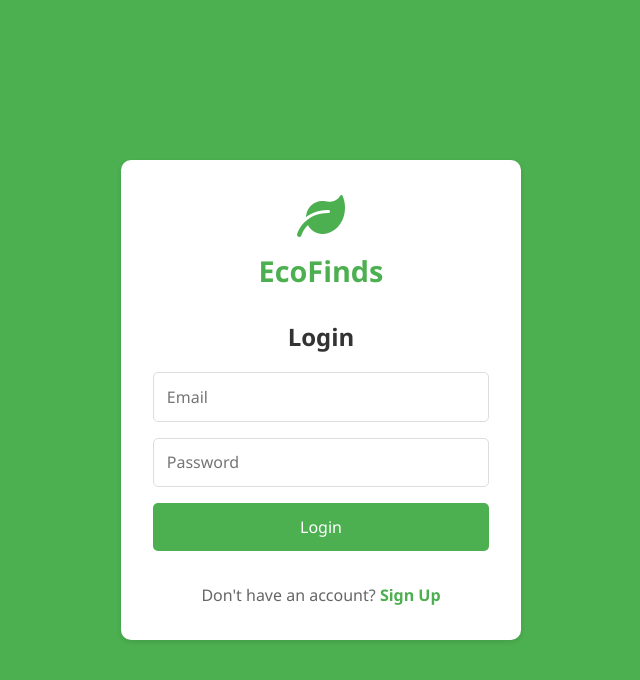
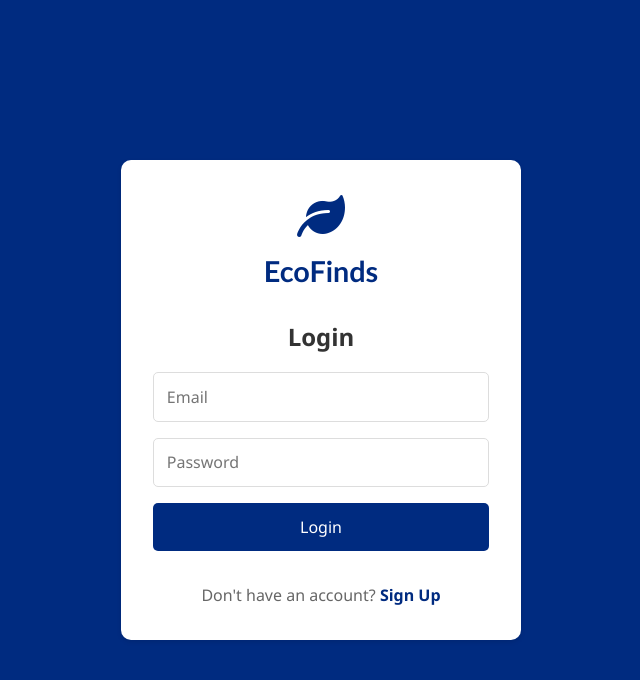
Before and after one commit to NimishMutyapu/Ecofinds, a plain HTML site: page index.html in a window 1280 px wide. Shown: the whole page, without its empty margins (319-959 px from the left). Drawn offline with Linux system fonts and the light colour scheme; a web font is replaced by a local one.

Commit message:
Update styles.css

```diff
--- a/styles.css
+++ b/styles.css
@@ -2,8 +2,8 @@
 
 /* Global Styles */
 :root {
-    --primary-color: #4CAF50;
-    --secondary-color: #2E7D32;
+    --primary-color: #002b80;
+    --secondary-color: #DEDEE0;
     --accent-color: #8BC34A;
     --light-color: #F1F8E9;
     --dark-color: #1B5E20;
@@ -61,6 +61,7 @@ body {
 
 .logo h1 {
     font-size: 1.8rem;
+    font-family:'Gill Sans', 'Gill Sans MT', Calibri, 'Trebuchet MS', sans-serif;
 }
 
 #login-form,
```
